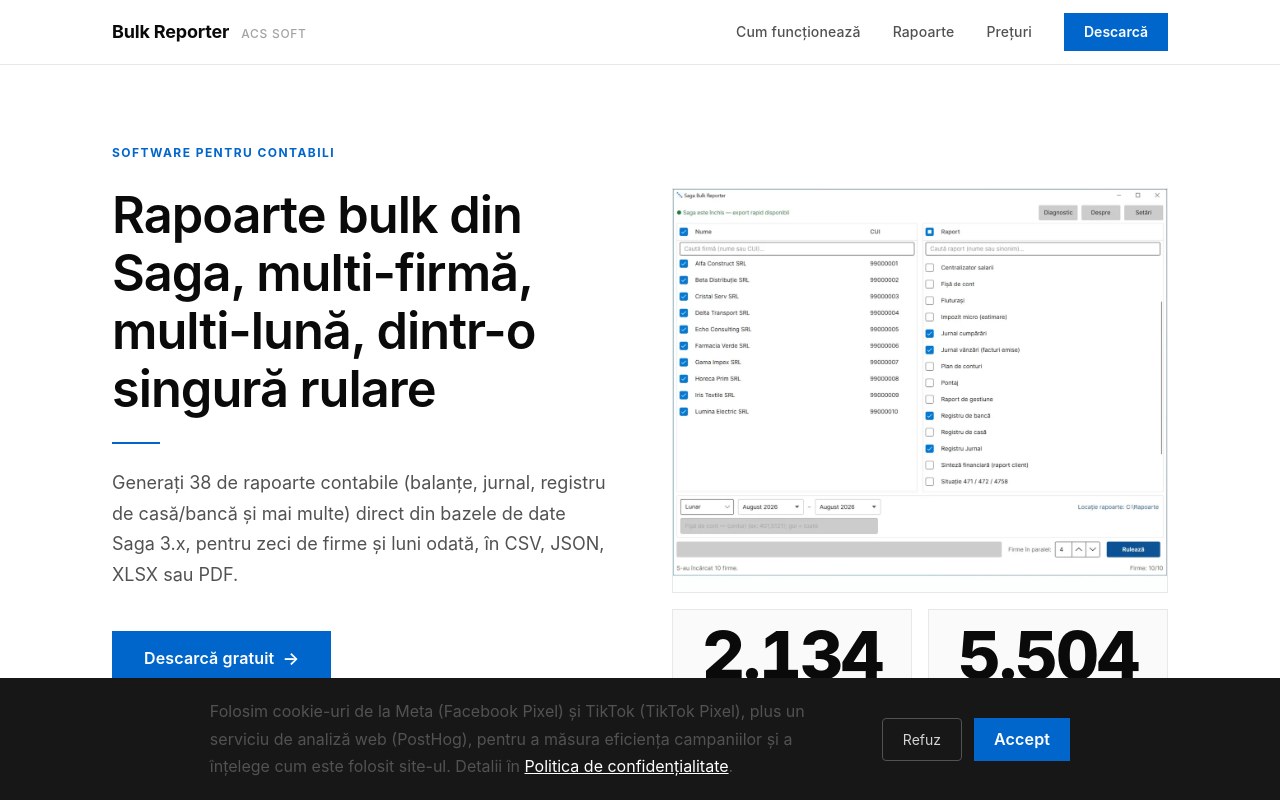
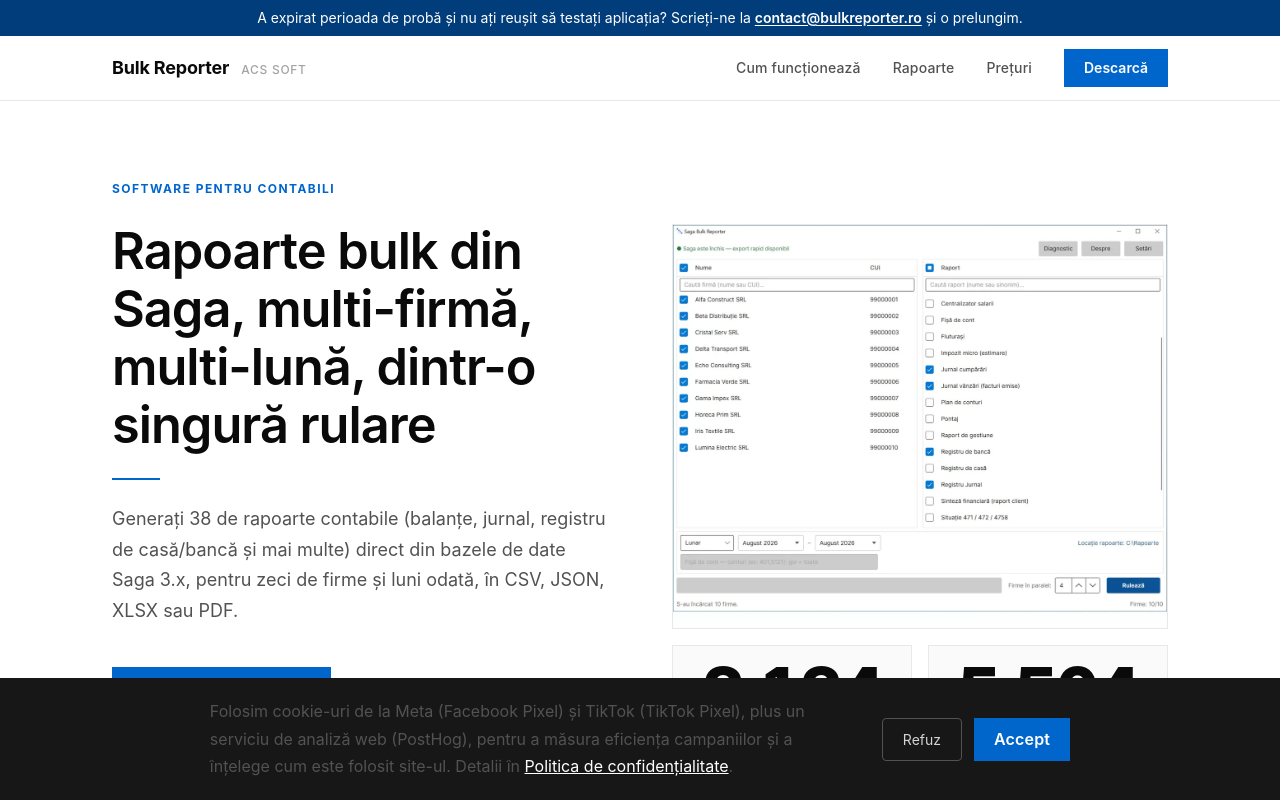
Before and after one commit to acs-soft/saga-bulk-reporter, a plain HTML site: page index.html in a window 1280 px wide. Shown: the top 800 px of the page. Drawn offline with nearby package versions, Linux system fonts and the light colour scheme.

Commit message:
site: bandă sus pentru perioada de probă expirată, cu contact@bulkreporter.ro (#45) (#46)
O bandă subțire deasupra meniului: „A expirat perioada de probă și nu ați reușit să testați
aplicația? Scrieți-ne la contact@bulkreporter.ro și o prelungim.” Adresa e și scrisă, nu doar
legată, pentru calculatoarele fără program de e-mail.

Banda stă în antetul fix; prima secțiune, legăturile din pagină și meniul de pe telefon se mută
cu înălțimea ei, măsurată în pagină (36 px pe un rând, mai mult când se rupe). Nu se poate închide
și nu salvează nimic.

Co-authored-by: Alex <alex.andrei@outlook.com>
Co-authored-by: Claude Opus 5.5 <noreply@anthropic.com>

```diff
--- a/index.html
+++ b/index.html
@@ -173,6 +173,10 @@ var e=ttq._i[t]||[],n=0;n<ttq.methods.length;n++)ttq.setAndDefer(e,ttq.methods[n
             --red-500: #DC2626;
             --red-600: #B91C1C;
 
+            /* #45: height of the trial banner inside the fixed header. A fallback per width; the
+               script at the end of <body> sets the measured height, so wrapping never hides content. */
+            --trial-banner-h: 36px;
+
             /* Grid */
             --grid-unit: 8px;
             --container-max: 1120px;
@@ -186,6 +190,8 @@ var e=ttq._i[t]||[],n=0;n<ttq.methods.length;n++)ttq.setAndDefer(e,ttq.methods[n
         html {
             font-size: 16px;
             scroll-behavior: smooth;
+            /* #45: in-page links land below the fixed header and the trial banner inside it. */
+            scroll-padding-top: calc(64px + var(--trial-banner-h));
             -webkit-font-smoothing: antialiased;
             -moz-osx-font-smoothing: grayscale;
         }
@@ -269,6 +275,42 @@ var e=ttq._i[t]||[],n=0;n<ttq.methods.length;n++)ttq.setAndDefer(e,ttq.methods[n
             height: 64px;
         }
 
+        /* #45: thin banner for visitors whose trial expired. It sits inside the fixed header, so
+           the header grows by --trial-banner-h and the offsets that clear the header add it. Not
+           dismissible: a close button would need storage, and the line is short. */
+        .trial-banner {
+            display: flex;
+            align-items: center;
+            justify-content: center;
+            min-height: 36px;
+            padding: 6px var(--gutter);
+            background-color: var(--blue-700);
+            color: var(--white);
+            font-size: var(--text-sm);
+            line-height: 1.4;
+            text-align: center;
+        }
+
+        .trial-banner p {
+            margin: 0;
+            font-size: inherit;
+            line-height: inherit;
+            color: inherit;
+        }
+
+        .trial-banner a {
+            color: var(--white);
+            font-weight: 600;
+            text-decoration: underline;
+            text-underline-offset: 2px;
+            white-space: nowrap;
+        }
+
+        .trial-banner a:hover,
+        .trial-banner a:focus-visible {
+            text-decoration-thickness: 2px;
+        }
+
         .header__brand {
             display: flex;
             align-items: baseline;
@@ -348,7 +390,7 @@ var e=ttq._i[t]||[],n=0;n<ttq.methods.length;n++)ttq.setAndDefer(e,ttq.methods[n
            HERO
            ======================================== */
         .hero {
-            padding-top: 140px;
+            padding-top: calc(140px + var(--trial-banner-h));
             padding-bottom: 64px;
             border-bottom: 1px solid var(--gray-200);
         }
@@ -1144,13 +1186,14 @@ var e=ttq._i[t]||[],n=0;n<ttq.methods.length;n++)ttq.setAndDefer(e,ttq.methods[n
         @media (max-width: 960px) {
             :root {
                 --gutter: 24px;
+                --trial-banner-h: 56px;
             }
 
             h1 { font-size: var(--text-2xl); }
             h2 { font-size: var(--text-xl); }
 
             .hero {
-                padding-top: 120px;
+                padding-top: calc(120px + var(--trial-banner-h));
                 padding-bottom: 72px;
             }
 
@@ -1205,6 +1248,7 @@ var e=ttq._i[t]||[],n=0;n<ttq.methods.length;n++)ttq.setAndDefer(e,ttq.methods[n
         @media (max-width: 640px) {
             :root {
                 --gutter: 20px;
+                --trial-banner-h: 76px;
             }
 
             h1 { font-size: var(--text-xl); }
@@ -1223,7 +1267,7 @@ var e=ttq._i[t]||[],n=0;n<ttq.methods.length;n++)ttq.setAndDefer(e,ttq.methods[n
                 display: flex;
                 flex-direction: column;
                 position: absolute;
-                top: 64px;
+                top: 100%;   /* #45: below the whole header, trial banner included */
                 left: 0;
                 right: 0;
                 background-color: var(--white);
@@ -1233,7 +1277,7 @@ var e=ttq._i[t]||[],n=0;n<ttq.methods.length;n++)ttq.setAndDefer(e,ttq.methods[n
             }
 
             .hero {
-                padding-top: 104px;
+                padding-top: calc(104px + var(--trial-banner-h));
                 padding-bottom: 56px;
             }
 
@@ -1813,6 +1857,11 @@ var e=ttq._i[t]||[],n=0;n<ttq.methods.length;n++)ttq.setAndDefer(e,ttq.methods[n
 
     <!-- ===== HEADER ===== -->
     <header class="header">
+        <!-- #45: for visitors whose trial expired before they could test the app. The address is
+             written out as well as linked: a mailto link does nothing on a PC without a mail program. -->
+        <div class="trial-banner" id="trialBanner" role="note">
+            <p>A expirat perioada de probă și nu ați reușit să testați aplicația? Scrieți-ne la <a href="mailto:contact@bulkreporter.ro?subject=Prelungirea%20perioadei%20de%20prob%C4%83">contact@bulkreporter.ro</a> și o prelungim.</p>
+        </div>
         <div class="container header__inner">
             <div class="header__brand">
                 <a href="#" class="header__logo">Bulk Reporter</a>
@@ -3305,5 +3354,22 @@ var e=ttq._i[t]||[],n=0;n<ttq.methods.length;n++)ttq.setAndDefer(e,ttq.methods[n
         })();
     </script>
 
+    <script>
+        // #45: the trial banner wraps to two or three lines on narrow screens. The CSS carries a
+        // fallback height per breakpoint; this sets the measured one, so the hero and in-page links
+        // always clear the fixed header. Nothing is stored.
+        (function () {
+            var banner = document.getElementById('trialBanner');
+            if (!banner) return;
+            function sync() {
+                document.documentElement.style.setProperty(
+                    '--trial-banner-h', banner.getBoundingClientRect().height + 'px');
+            }
+            sync();
+            if (window.ResizeObserver) new ResizeObserver(sync).observe(banner);
+            else window.addEventListener('resize', sync);
+        })();
+    </script>
+
 </body>
 </html>
```
